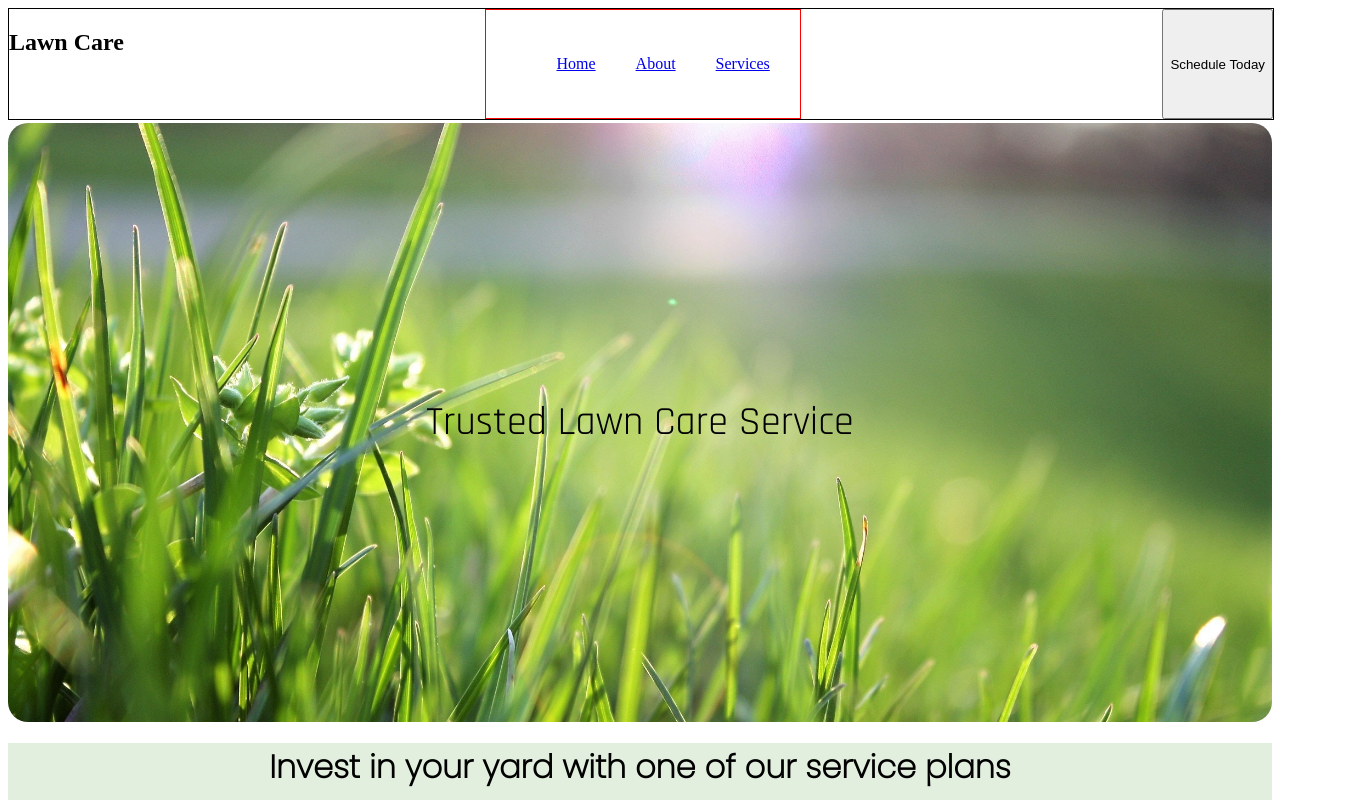
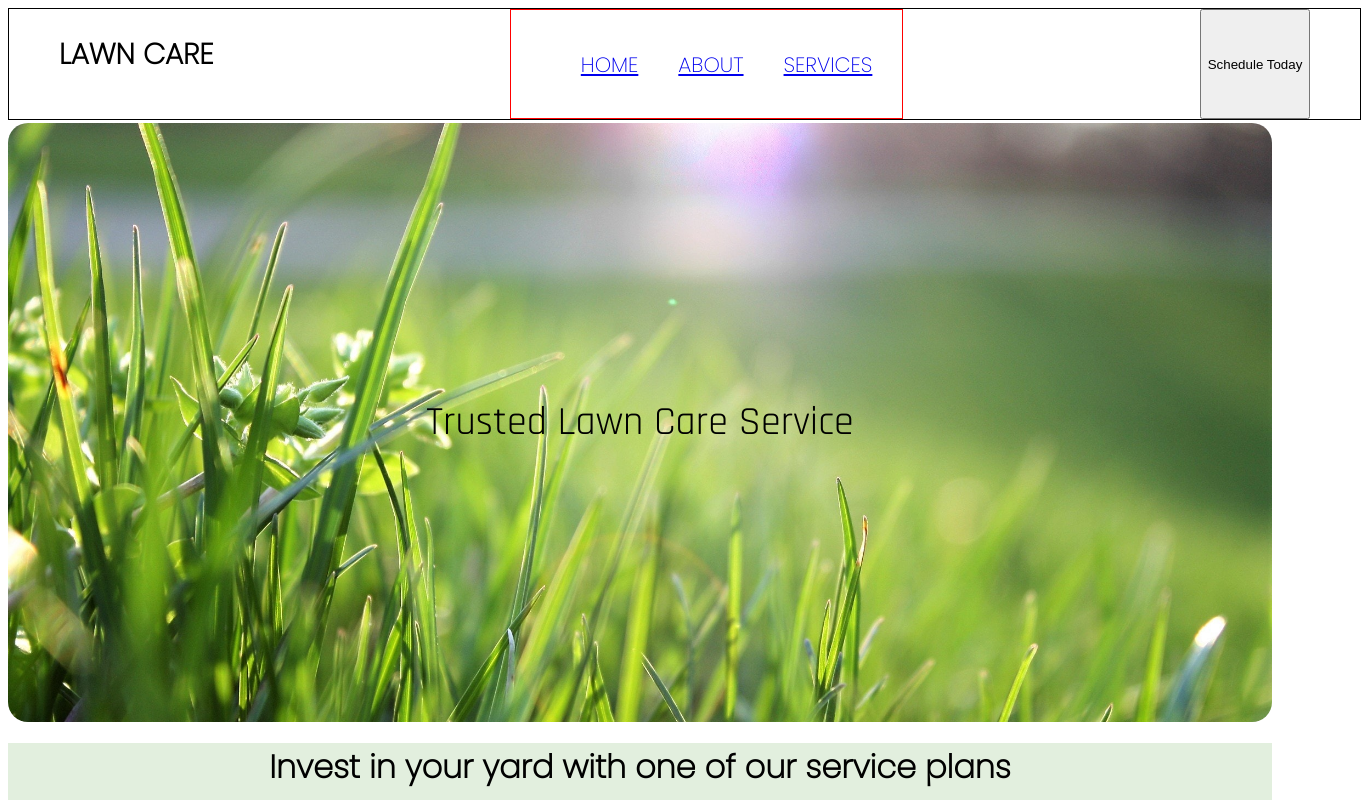
Before and after one commit to serabaker/lawn-care, a React (Create React App) app: page / in a window 1280 px wide. Shown: the top 800 px of the page, 1361 px wide, since content can reach past the window. Built offline with nearby package versions, Linux system fonts and the light colour scheme.

Commit message:
updated navbar styling

```diff
--- a/src/components/Navbar/Navbar.css
+++ b/src/components/Navbar/Navbar.css
@@ -1,9 +1,11 @@
 .nav-container {
   height: 110px;
-  width: 100%;
+  width: 99%;
   border: black solid 1px;
   display: flex;
   justify-content: space-between;
+  font-family: "Poppins", sans-serif;
+  padding: 0 50px;
 }
 
 .list-container {
@@ -16,14 +18,21 @@
 
 .nav-logo {
   display: flex;
+  font-size: 1.8rem;
+  text-transform: uppercase;
 }
 
 .ul-nav {
   list-style: none;
   display: flex;
+  text-decoration: none;
+
   /* padding: 3px 3px; */
 }
 
 .li-nav {
+  text-decoration: none;
   justify-content: space-between;
+  font-size: 1.3rem;
+  text-transform: uppercase;
 }
```
